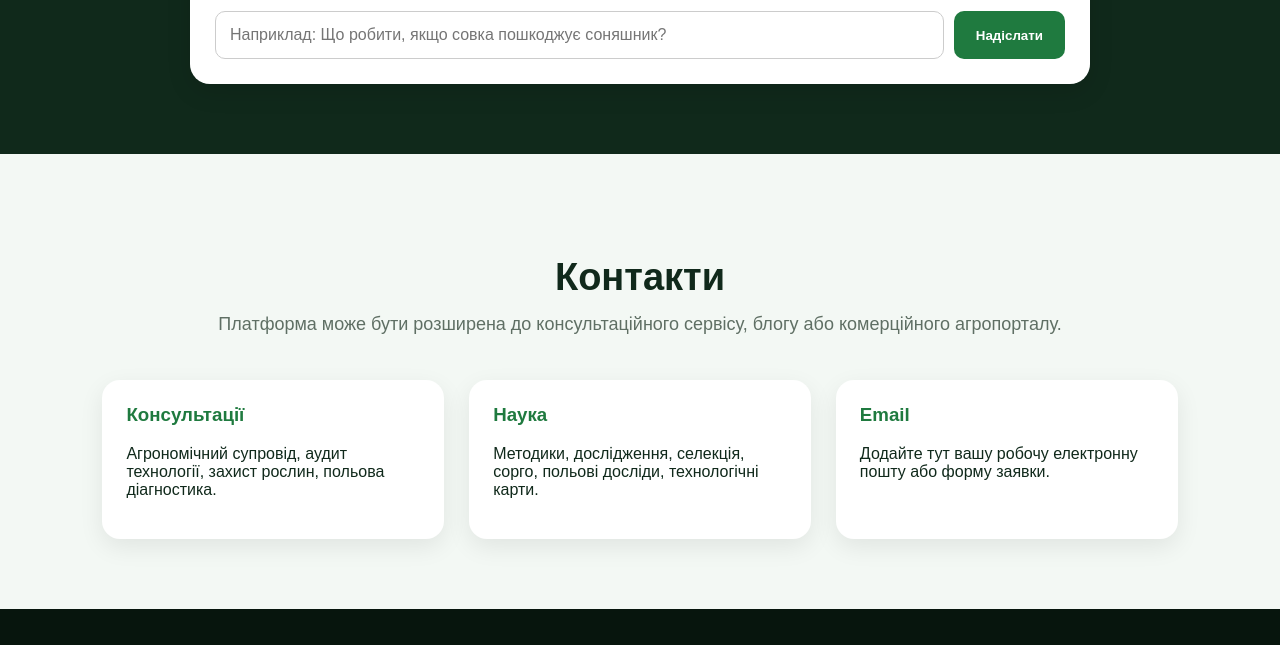
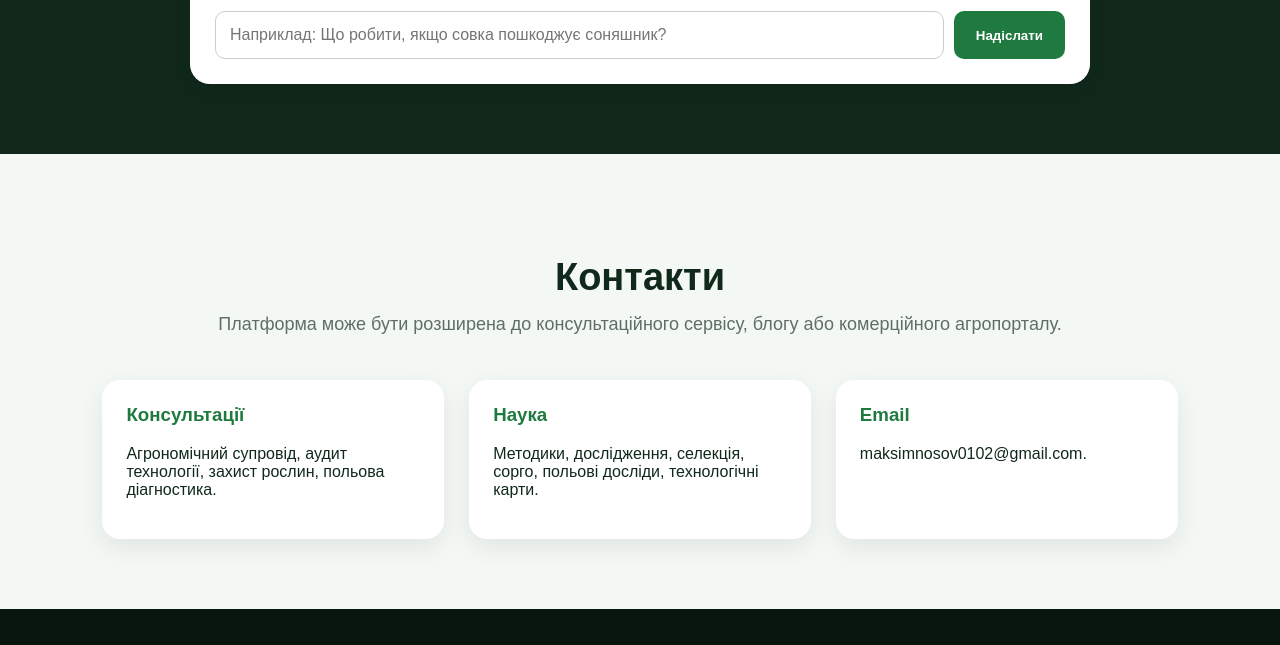
Before and after one commit to maksimnosov0102-wq/doctoragro.github.io, a plain HTML site: page index.html in a window 1280 px wide. Shown: the part 5521-6166 px from the top of the page. Drawn offline with Linux system fonts and the light colour scheme.

Commit message:
Update index.html

```diff
--- a/index.html
+++ b/index.html
@@ -537,7 +537,7 @@ footer{
     <div class="card">
       <div class="card-content">
         <h3>Email</h3>
-        <p>Додайте тут вашу робочу електронну пошту або форму заявки.</p>
+        <p> maksimnosov0102@gmail.com.</p>
       </div>
     </div>
   </div>
```
